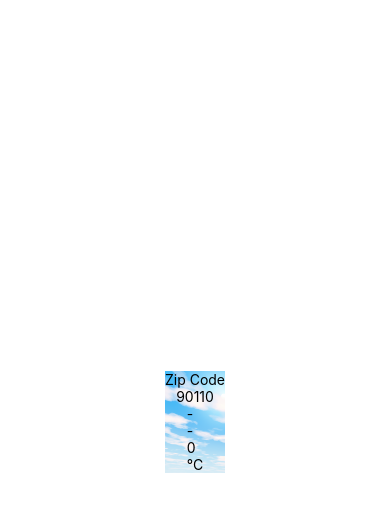
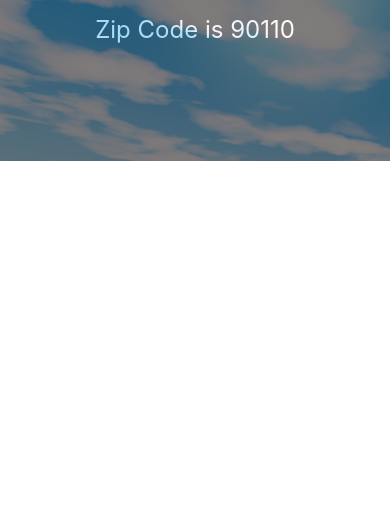
Before and after one commit to 6210110297/3SA04, a React Native app: screen / in a window 390 px wide. Shown: the top 512 px of the page. Built offline with nearby package versions, Linux system fonts and the light colour scheme.

Commit message:
3SA04 Flex Box

```diff
--- a/App.js
+++ b/App.js
@@ -2,6 +2,7 @@
 import React from 'react';
 import { StyleSheet, Text, View } from 'react-native';
 import Weather from './components/Weather';
+import Constants  from 'expo-constants';
 
 export default function App() {
 
@@ -19,9 +20,7 @@
 
 const styles = StyleSheet.create({
   container: {
-    flex: 1,
-    backgroundColor: '#fff',
-    alignItems: 'center',
-    justifyContent: 'center',
+    paddingTop: Constants.statusBarHeight,
+
   },
 });
--- a/components/Forcast.js
+++ b/components/Forcast.js
@@ -1,10 +1,12 @@
 import React from "react";
-import { Text,View } from "react-native";
+import { StyleSheet,Text,View } from "react-native";
 
 export default function Forecast(props) {
     return (
         <View >
-            <Text>{props.main}</Text>
+            <Text>main</Text>
+            <Text style>{props.main}</Text>
+            <Text>description</Text>
             <Text>{props.description}</Text>
             <View>
                 <Text>{props.temp}</Text>
@@ -13,3 +15,13 @@
         </View >
     );
 }
+
+const styles = StyleSheet.create({
+    text:{
+        fontSize:24,
+        color:'#fff',
+    },
+    description:{
+        fontSize:18,
+    }
+});
--- a/components/Weather.js
+++ b/components/Weather.js
@@ -1,20 +1,23 @@
-import React,{useState} from "react";
-import { StyleSheet,Text,ImageBackground,View  } from "react-native";
+import React, { useState } from "react";
+import { StyleSheet, Text, ImageBackground, View } from "react-native";
 import Forecast from "./Forcast";
 
 export default function Weather(props) {
-    const [forecastInfo, setForecastInfo]=useState({
-        main:'-',
-        description:'-',
-        temp:0
+    const [forecastInfo, setForecastInfo] = useState({
+        main: '-',
+        description: '-',
+        temp: 0
     })
 
     return (
         <View>
             <ImageBackground source={require('../bg.png')} style={styles.backdrop}>
-        <Text>Zip Code</Text>
-        <Text>{props.zipCode}</Text>
+                <View style={styles.container}>
+                    <Text style={styles.text}>Zip Code is {props.zipCode}</Text>
+
                     <Forecast {...forecastInfo} />
+                </View>
+
             </ImageBackground>
         </View>
     );
@@ -23,8 +26,23 @@
 }
 const styles = StyleSheet.create({
     backdrop: {
+
+        flexDirection: 'column',
         alignItems: 'center',
         width: '100%',
-    height: '100%'
+        height: '100%',
+
     },
+    container: {
+        padding: 15,
+        width:'100%',
+        alignItems:'center',
+        backgroundColor:'#000',
+        opacity: 0.5,
+
+    },
+    text:{
+        fontSize:24,
+        color:'#fff',
+    }
 });
```
Also changed, not shown: bg2.png (added). Lines whose indentation alone changed are shown as unchanged.
